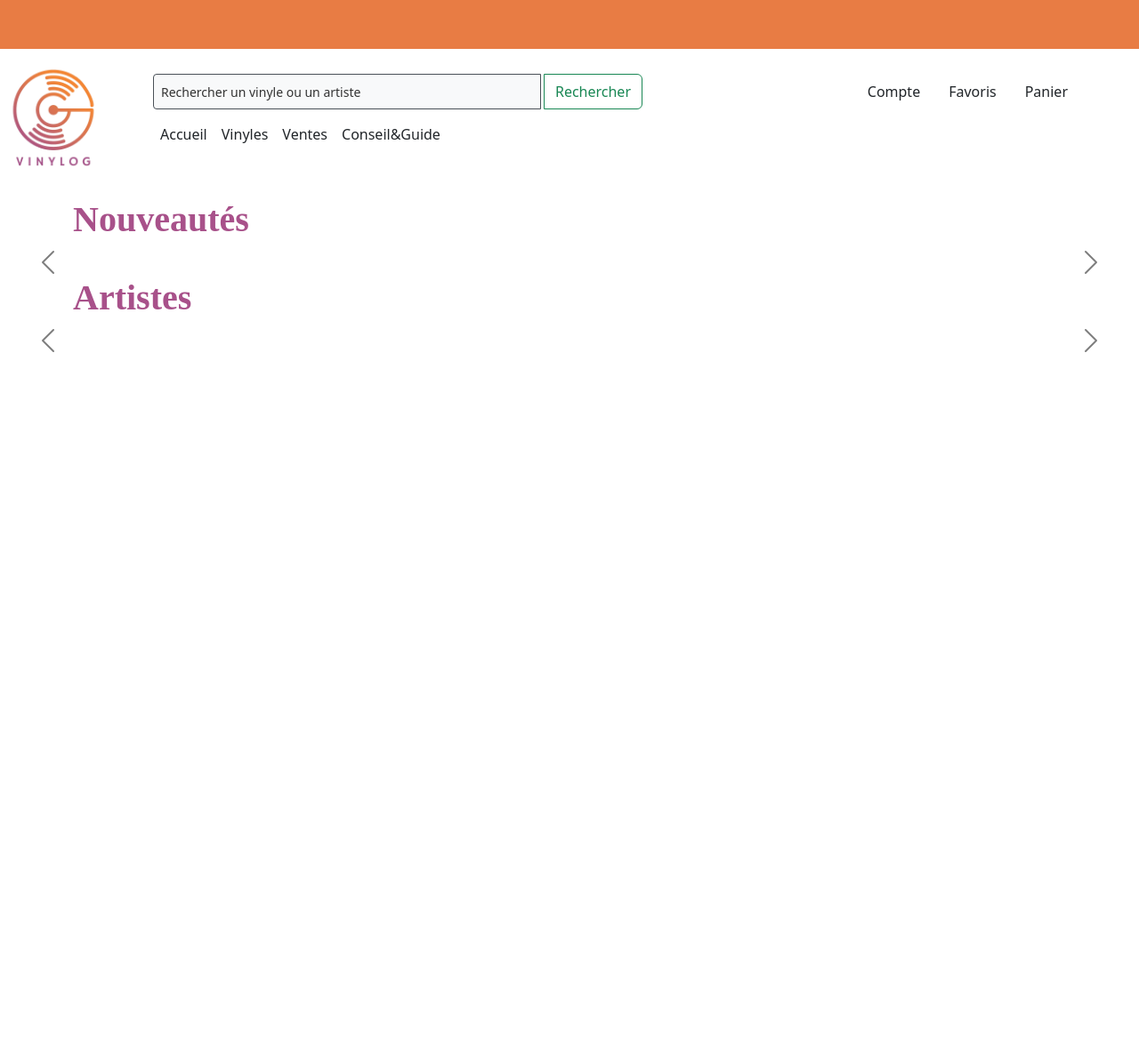
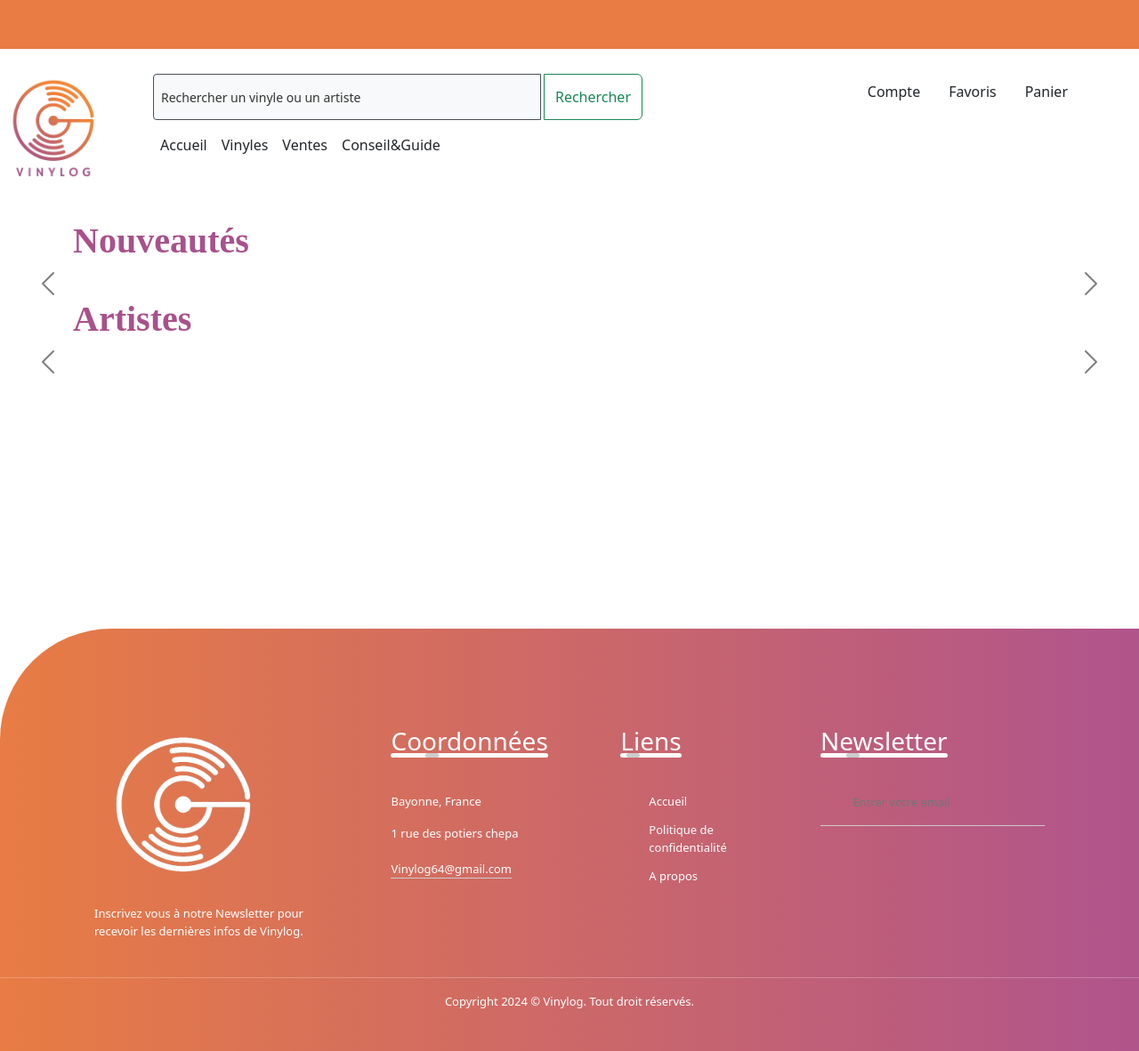
Before and after one commit to MaxMontouro/Vinylog, a PHP site: page /pageaccueil.php in a window 1280 px wide. Shown: the whole page at 89% size. Before the commit the page ends 396 px from the top, so only its background shows below. Run offline with PHP 8.4, Linux system fonts and the light colour scheme; data that the repository does not hold is empty; some web fonts are replaced.

Commit message:
Ajout du footer a la page accueil

```diff
--- a/pageaccueil.php
+++ b/pageaccueil.php
@@ -22,6 +22,7 @@
     <link rel="stylesheet" href="https://fonts.googleapis.com/css2?family=Hammersmith+One&display=swap">
     <link rel="stylesheet" href="https://fonts.googleapis.com/css2?family=Material+Symbols+Outlined:opsz,wght,FILL,GRAD@24,400,0,0" />
     <link rel="stylesheet" href="./style.css">
+    <link rel="stylesheet" href="./styleFooter.css">
 
 
   </head>
@@ -267,7 +268,40 @@
       </div>
     </div>
   </div>
-
+  <footer>
+  <div class="rowF">
+      <div class="colF">
+          <img src="img/logoWhite.png" class="logoF">
+          <p>Inscrivez vous à notre Newsletter pour recevoir les dernières infos de Vinylog.</p>
+      </div>
+      <div class="colF">
+          <h3>Coordonnées<div class="underline"><span></span></div></h3>
+          <p>Bayonne, France</p>
+          <p>1 rue des potiers chepa</p>
+          <p class="email-id">Vinylog64@gmail.com</p>
+      </div>
+      <div class="colF">
+          <h3>Liens<div class="underline"><span></span></h3>
+          <ul>
+              <li><a href="pageaccueil.php">Accueil</a></li>
+              <li><a href="poldeconf.html">Politique de confidentialité</a></li>
+              <li><a href="">A propos</a></li>
+          </ul>
+      </div>
+      <div class="colF">
+          <h3>Newsletter <div class="underline"><span></span></h3>
+          <form class="test">
+              <i class="fa-regular fa-envelope" style="width: 30px;"></i><input type="email" placeholder="Entrer votre email">
+              <button type="submit"><i class="fa-solid fa-share"></i></button>
+          </form>
+          <div class="social-icons">
+              <i class="fa-brands fa-github" onclick=""></i>
+          </div>
+      </div>
+  </div>
+  <hr>
+  <p class="copyright"copyright>Copyright 2024 © Vinylog. Tout droit réservés.</p>
+</footer>
 
   </main>
   </body>
```
